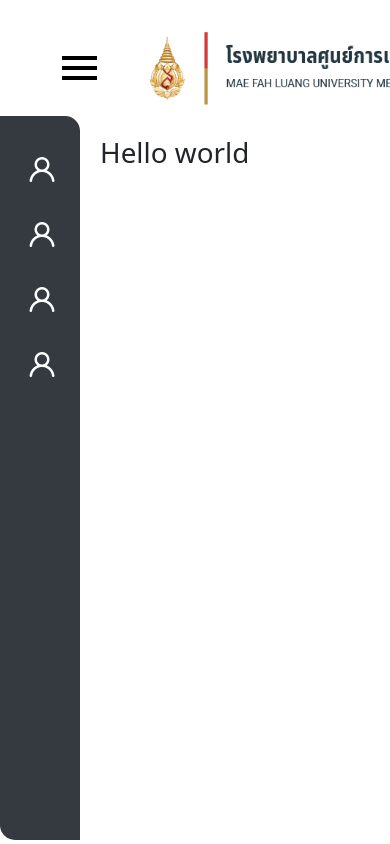
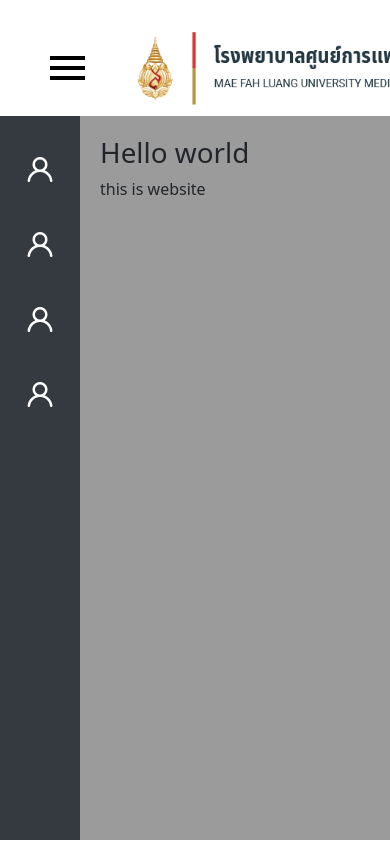
Before and after one commit to NuttaphonKeawarsa/MCH_Project, a plain HTML site: page view/Dash.html in a window 390 px wide. Both pictures are taken after a click on the element 79 px from the left and 58 px from the top of the page. Shown: the top 844 px of the page. Drawn offline with nearby package versions, Linux system fonts and the light colour scheme; files that its build step writes are made by us from their sources; files whose address does not match are found by name.

Commit message:
add letast

```diff
--- a/public/css/Dash.css
+++ b/public/css/Dash.css
@@ -1,5 +1,10 @@
 body {
   margin: 0;
+  padding: 0;
+}
+.container-fluid {
+  margin: 0;
+  padding: 0;
 }
 
 /* Menu-toggle */
@@ -27,42 +32,50 @@ body {
   padding-top: 15px;
 }
 
+.flex-container {
+  display: flex; /* ใช้ Flexbox layout */
+  height: calc(100vh - 120px); /* ความสูงของ flex container */
+  overflow: hidden; /* ป้องกันการเลื่อนที่ไม่ต้องการ */
+}
+
 /* Sidebar */
 .sidebar {
-  position: fixed;
-  width: 250px;
-  /* height: 100%; */
+  align-items: center; /* จัดตำแหน่งแนวตั้ง */
+  width: 380px; /* ปรับขนาด Sidebar */
   background-color: #343a40;
   padding-top: 20px;
   transition: all 0.3s ease;
-
-  height: calc(100vh - 120px); /* Sidebar เต็มหน้าจอ */
-  z-index: 1000;
-  border-radius: 0 15px 0 15px; /* ขอบมน (บนซ้าย, บนขวา, ล่างซ้าย, ล่างขวา) */
+  z-index: 1000; /* ให้ Sidebar อยู่เหนือเนื้อหาอื่น */
 }
 .sidebar.show {
   transform: translateX(0);
 }
 
 .sidebar a {
-  display: block;
+  display: flex;
   padding: 10px 15px;
   text-decoration: none;
   color: #fff;
-
   font-size: 25px;
   align-items: center;
+  margin-bottom: 10px; /* เพิ่มช่องว่างระหว่างลิงก์แต่ละบรรทัด */
+}
+/* เมื่อเลื่อนเมาส์ไปที่ลิงก์ใน Sidebar */
+.sidebar a:hover {
+  background-color: #00effe; /* เปลี่ยนสีพื้นหลังเมื่อ Hover */
+  color: #000; /* เปลี่ยนสีตัวอักษรเมื่อ Hover */
 }
 
 /* ขยับเฉพาะ text ให้ห่างจาก icon */
 .sidebar a .sidebar-text {
   flex-grow: 1; /* ขยับ text ไปทางขวาสุด */
-  margin-left: 10px;
+  margin-left: 25px; /* ระยะห่างจากไอคอน */
   text-align: left;
 }
 
+/* Sidebar เมื่อย่อ */
 .sidebar.collapsed {
-  width: 80px;
+  width: 0 0 80px; /* ปรับความกว้างของ Sidebar */
 }
 .sidebar.collapsed .sidebar-text {
   display: none; /* ซ่อนข้อความเมื่อ Sidebar ถูกย่อ */
@@ -77,13 +90,14 @@ body {
 
 /* Main Content */
 .main-content {
-  margin-left: 250px; /* Default margin when sidebar is expanded */
   padding: 20px;
   transition: all 0.3s ease;
+  background-color: #9b9b9b; /* กำหนดสีพื้นหลัง */
+  flex: 1; /* ขยายให้เต็มพื้นที่ที่เหลือ */
 }
 
 .sidebar.collapsed ~ .main-content {
-  margin-left: 80px;
+  margin-left: 80px; /* ปรับ margin-left ให้เหมาะสมเมื่อ Sidebar ถูกยุบ */
 }
 
 .main-content.shifted {
@@ -93,18 +107,15 @@ body {
 /* Media Query: ย่อ Sidebar เมื่อหน้าจอแคบ */
 @media (max-width: 768px) {
   .sidebar {
-    width: 80px; /* ย่อ Sidebar ให้เหลือไอคอนอย่างเดียว */
+    width: 80px; /* ย่อ Sidebar ให้เหลือไอคอนอย่างเดียว */ /* ขนาด Sidebar ที่แคบลง */
   }
 
   .sidebar .sidebar-text {
     display: none; /* ซ่อนข้อความใน Sidebar */
   }
 
-  .sidebar a {
-    justify-content: center; /* ไอคอนอยู่ตรงกลาง */
+  .main-content {
+    margin-left: 80px; /* ปรับ margin-left ให้เหมาะสมเมื่อ Sidebar แคบลง */
   }
 
-  .main-content {
-    margin-left: 80px;
-  }
 }
--- a/view/Dash.html
+++ b/view/Dash.html
@@ -29,9 +29,9 @@
                 </div>
             </div>
 
-            <div class="row">
+            <div class="flex-container d-flex">
                 <!-- Sidebar -->
-                <div class="col-md-3 sidebar" id="sidebar">
+                <div class="sidebar" id="sidebar">
                     <a class="#" href="#home">
                         <i class="uil uil-user"></i>
                         <span class="sidebar-text">Home</span>
@@ -54,6 +54,7 @@
                 <!-- Main content -->
                 <div class="main-content" id="main-content">
                     <h1>Hello world</h1>
+                    <p>this is website</p>
                 </div>
             </div>
         </div>
@@ -68,10 +69,10 @@
 
             if (sidebar.classList.contains('collapsed')) {
                 sidebar.style.width = "80px"; // ยุบ Sidebar
-                mainContent.style.marginLeft = "80px"; // ปรับเนื้อหาให้ขยับไปทางซ้ายเมื่อ Sidebar ยุบ
+                mainContent.style.marginLeft = "0px"; // ปรับเนื้อหาให้ขยับไปทางซ้ายเมื่อ Sidebar ยุบ
             } else {
                 sidebar.style.width = "380px"; // ขยาย Sidebar
-                mainContent.style.marginLeft = "380px"; // ปรับเนื้อหาให้กลับไปอยู่ในตำแหน่งเดิมเมื่อขยาย Sidebar
+                mainContent.style.marginLeft = "0px"; // ปรับเนื้อหาให้กลับไปอยู่ในตำแหน่งเดิมเมื่อขยาย Sidebar
             }
         }
     </script>
```
Also changed, not shown: Dash.html (deleted, +0 -83 lines), public/img/person.png (deleted).
